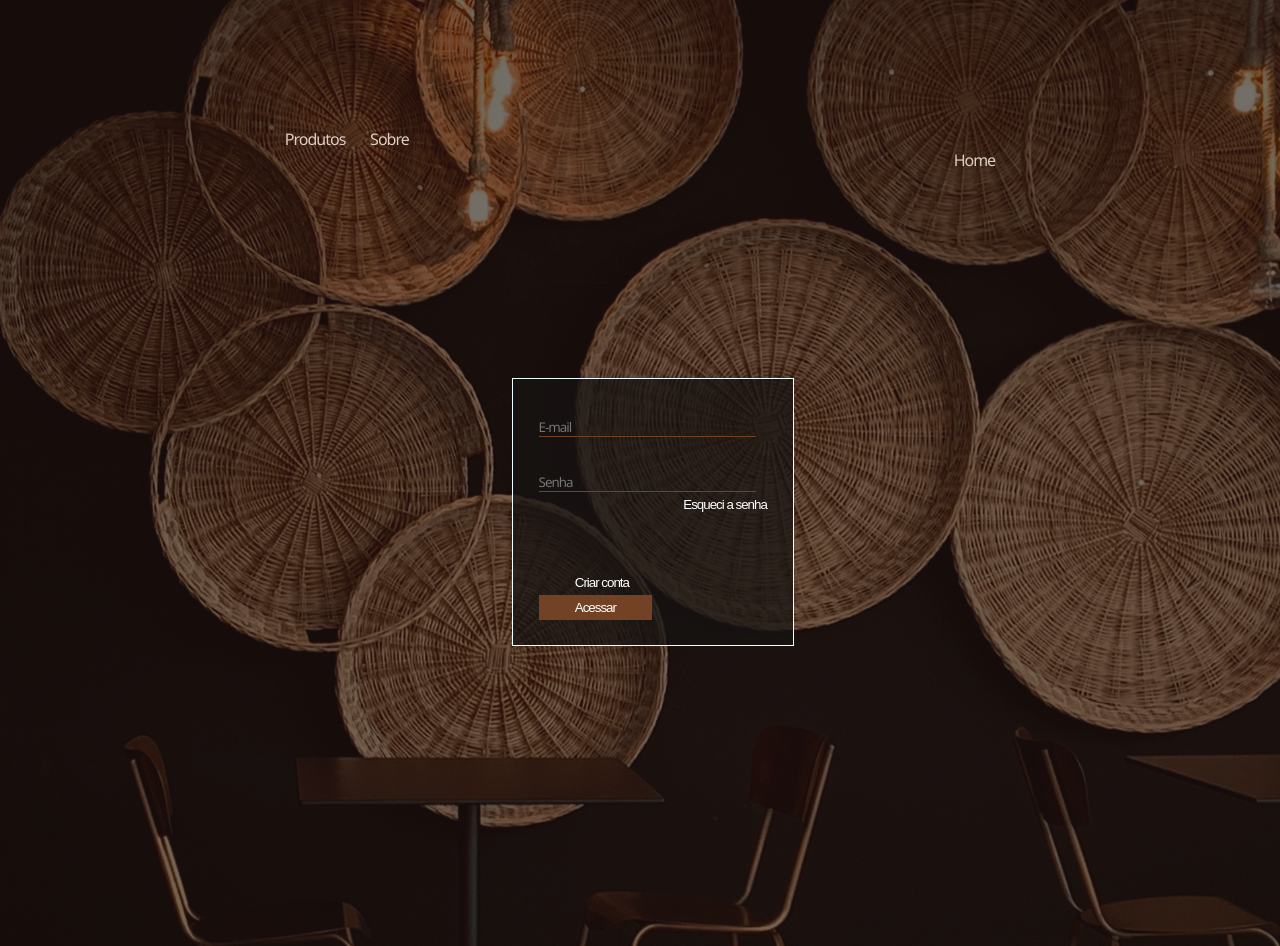
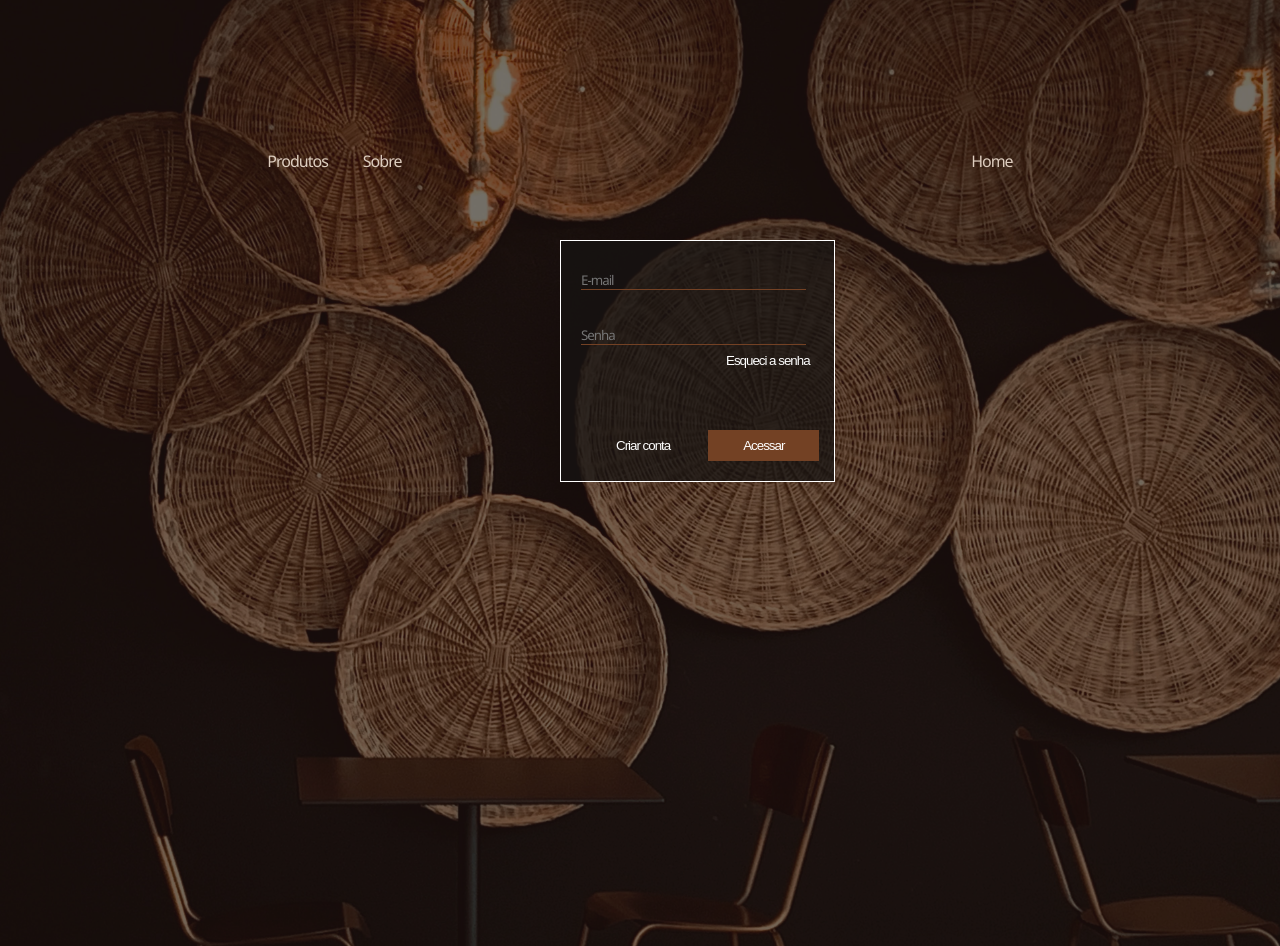
Before and after one commit to RoneiCarlos/projeto-3-si, a PHP site: page /login.html in a window 1280 px wide. Run offline with PHP 8.4, Linux system fonts and the light colour scheme.

Commit message:
atualizado proporções

```diff
--- a/login.css
+++ b/login.css
@@ -39,15 +39,15 @@
     justify-content: space-around;
     align-content: space-around;
     color: #DDCDBF;
-    padding-top: 5%;
+    padding-top: 75px;
 }
 
 .spacin {
-    padding-right: 25%;
+    padding-right: 35px;
 }
 
 .baixacess {
-    padding-top: 205.5%;
+    padding-top: 75px;
 }
 
 .container-img {
@@ -69,23 +69,21 @@
 }
 
 .bg-form {
-    padding-top: 3%;
-    padding-bottom: 2%;
-    padding-left: 2%;
-    padding-right: 1%;
-    width: 22%;
+    padding-top: 30px;
+    padding-bottom: 20px;
+    padding-left: 20px;
+    padding-right: 10px;
+    width: 275px;
     margin: 0;
     position: absolute;
-    top: 40%;
-    left: 40%;
-    display: block;
-    margin-right: -50%;
+    top: 15rem;
+    left: 35rem;
     background-color: #161412bd;
-    border: 1px solid azure;
+    border: 1px solid rgb(255, 255, 255);
 }
 
 .campo {
-    width: 90%;
+    width: 225px;
     background-color: #16141200;
     border-top: 0;
     border-left: 0;
@@ -97,7 +95,7 @@
 
 .btn_submit {
     border: none;
-    padding: 2% 15%;
+    padding: 8px 35px;
     cursor: pointer;
     background-color: #734124;
     outline: none;
@@ -106,7 +104,7 @@
 
 .btn_senha {
     border: none;
-    padding: 2% 60%;
+    padding: 8px 145px;
     cursor: pointer;
     background-color: #ffffff00;
     color: white;
@@ -114,7 +112,7 @@
 
 .btn_cc {
     border: none;
-    padding: 2% 15%;
+    padding: 8px 35px;
     cursor: pointer;
     background-color: #ffffff00;
     color: white;
```
